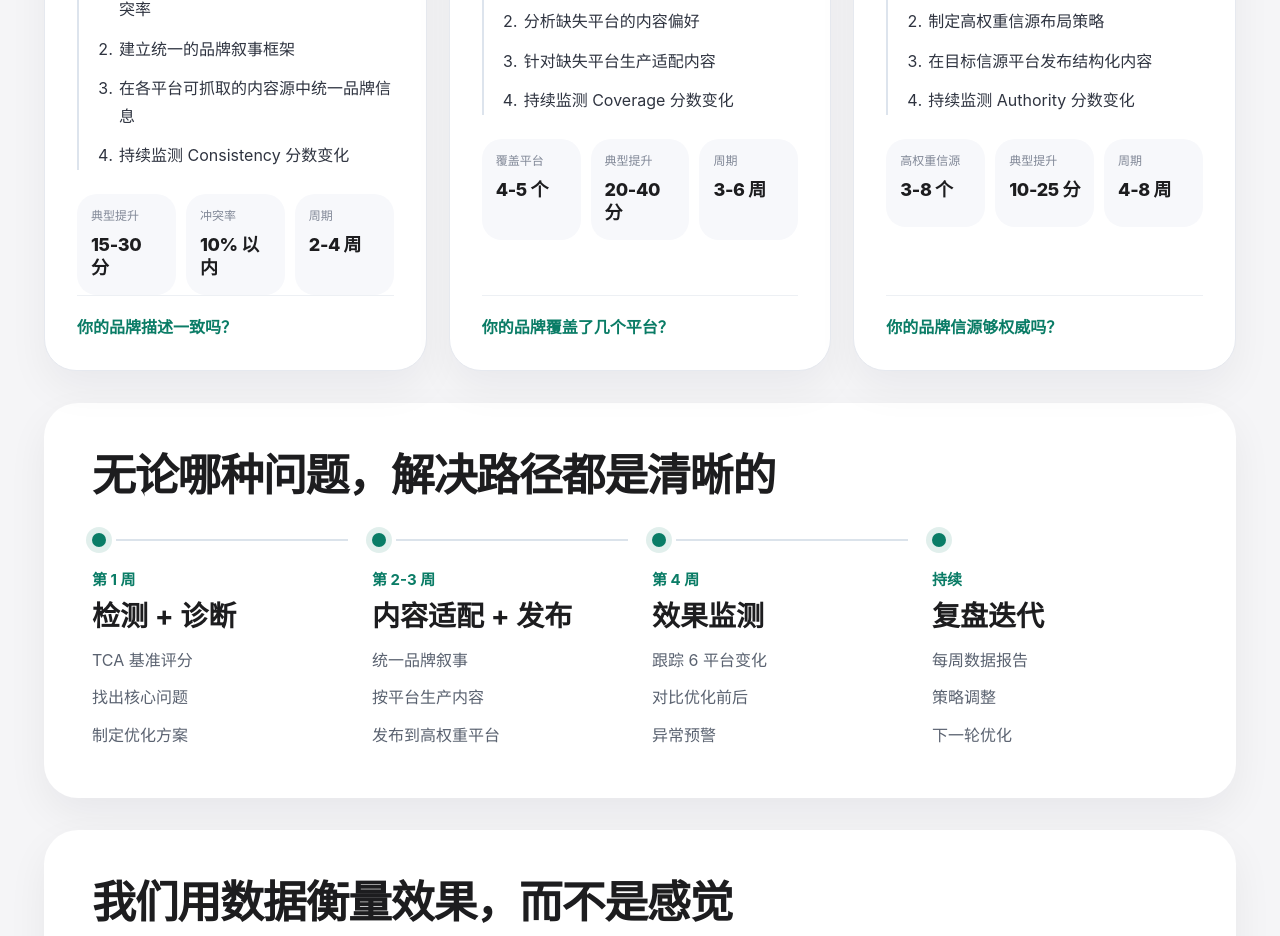
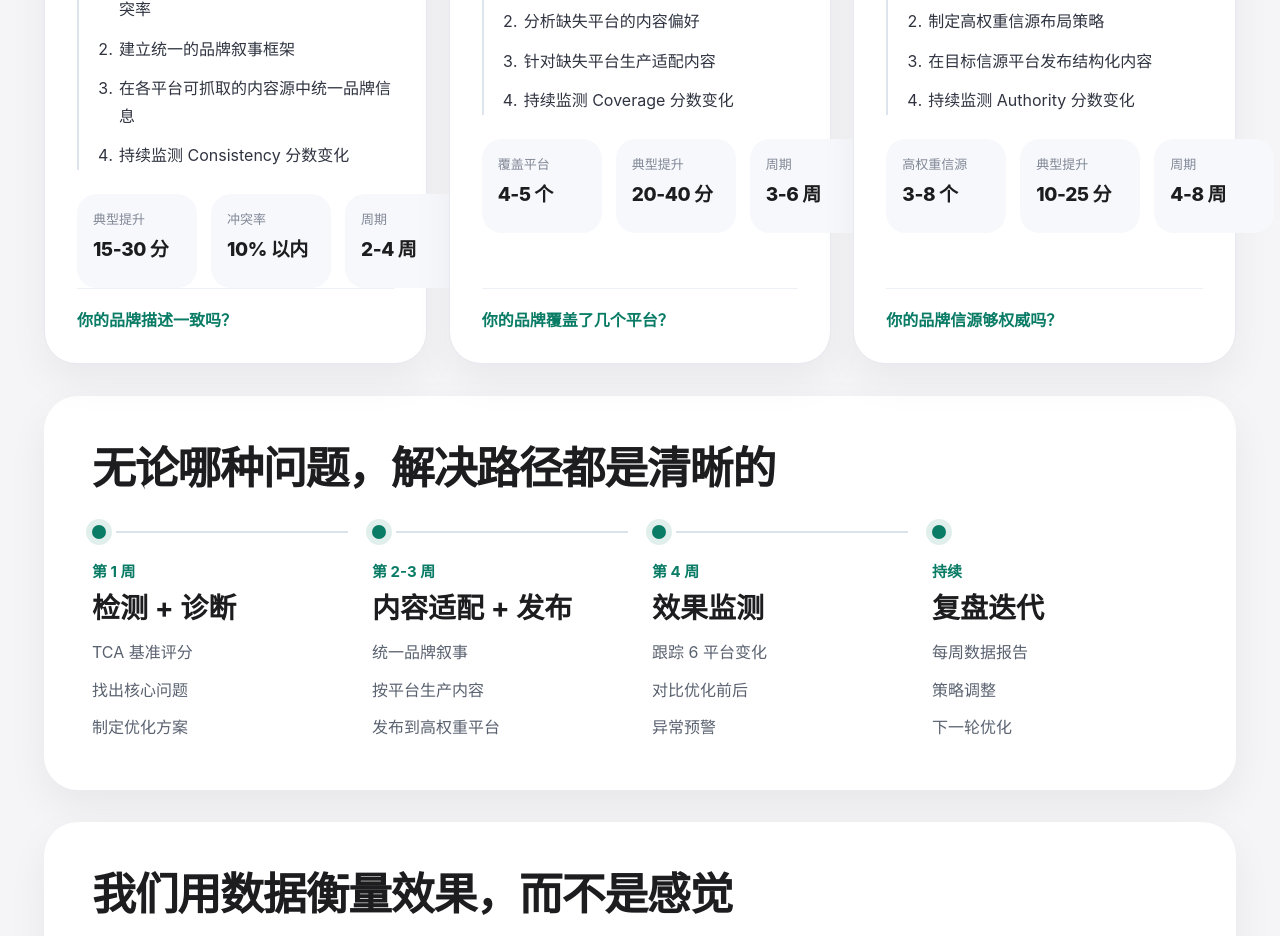
Before and after one commit to DONGLUOJI/mgeo-mvp, a Next.js app: page /cases in a window 1280 px wide. Shown: the part 820-1756 px from the top of the page. Built offline with nearby package versions, Linux system fonts and the light colour scheme; no server answers.

Commit message:
style: widen cases metric cards

```diff
--- a/src/app/cases/page.tsx
+++ b/src/app/cases/page.tsx
@@ -380,30 +380,30 @@ const styles: Record<string, React.CSSProperties> = {
   },
   metricsGrid: {
     display: "grid",
-    gridTemplateColumns: "repeat(3, minmax(0, 1fr))",
-    gap: 10,
+    gridTemplateColumns: "repeat(3, minmax(120px, 1fr))",
+    gap: 14,
     marginTop: 24,
   },
   metricCard: {
     background: "#f7f8fb",
     borderRadius: 20,
-    padding: "14px 14px 16px",
-    minHeight: 88,
+    padding: "16px 16px 18px",
+    minHeight: 94,
     display: "grid",
     alignContent: "start",
-    gap: 8,
+    gap: 10,
     minWidth: 0,
   },
   metricLabel: {
     color: "#818897",
-    fontSize: 12,
+    fontSize: 13,
     lineHeight: 1.4,
     whiteSpace: "normal",
     wordBreak: "break-word",
   },
   metricValue: {
     color: "#1d1d1f",
-    fontSize: 18,
+    fontSize: 19,
     fontWeight: 800,
     lineHeight: 1.3,
     letterSpacing: "-0.02em",
```
